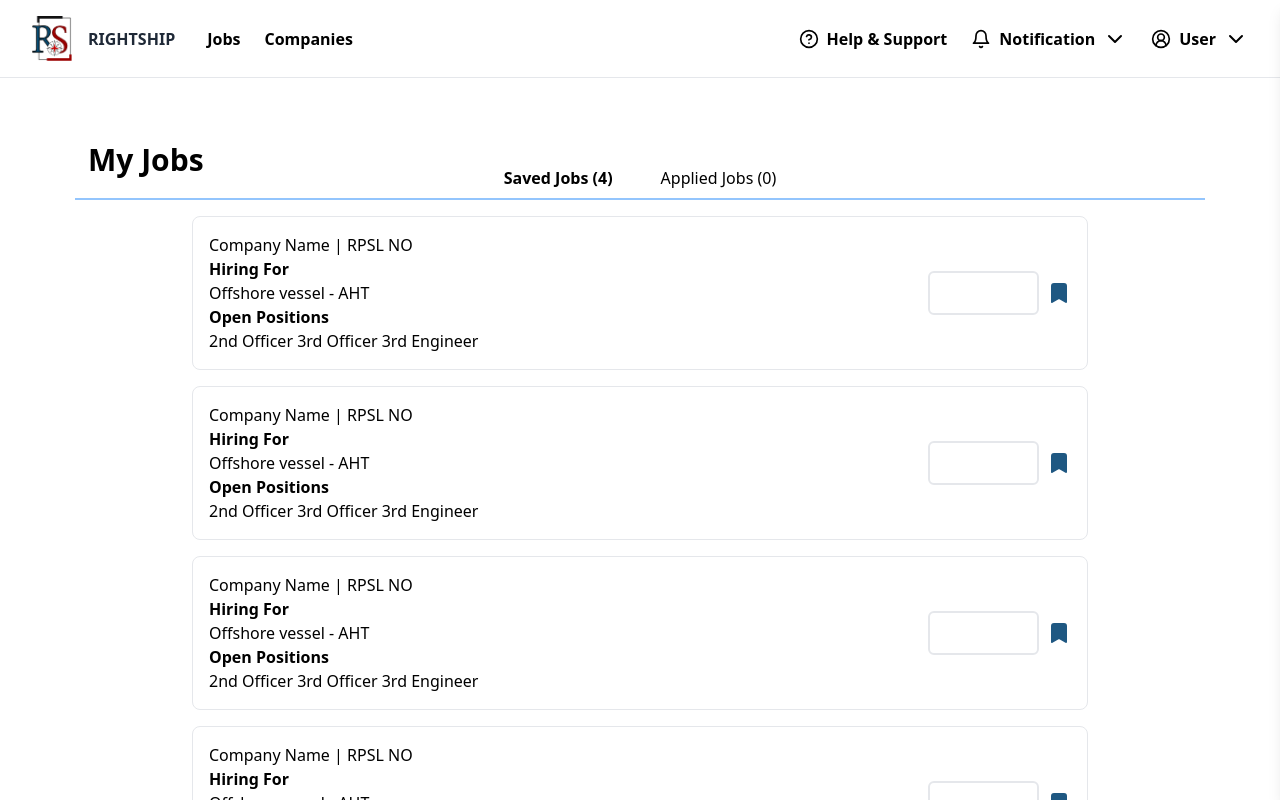
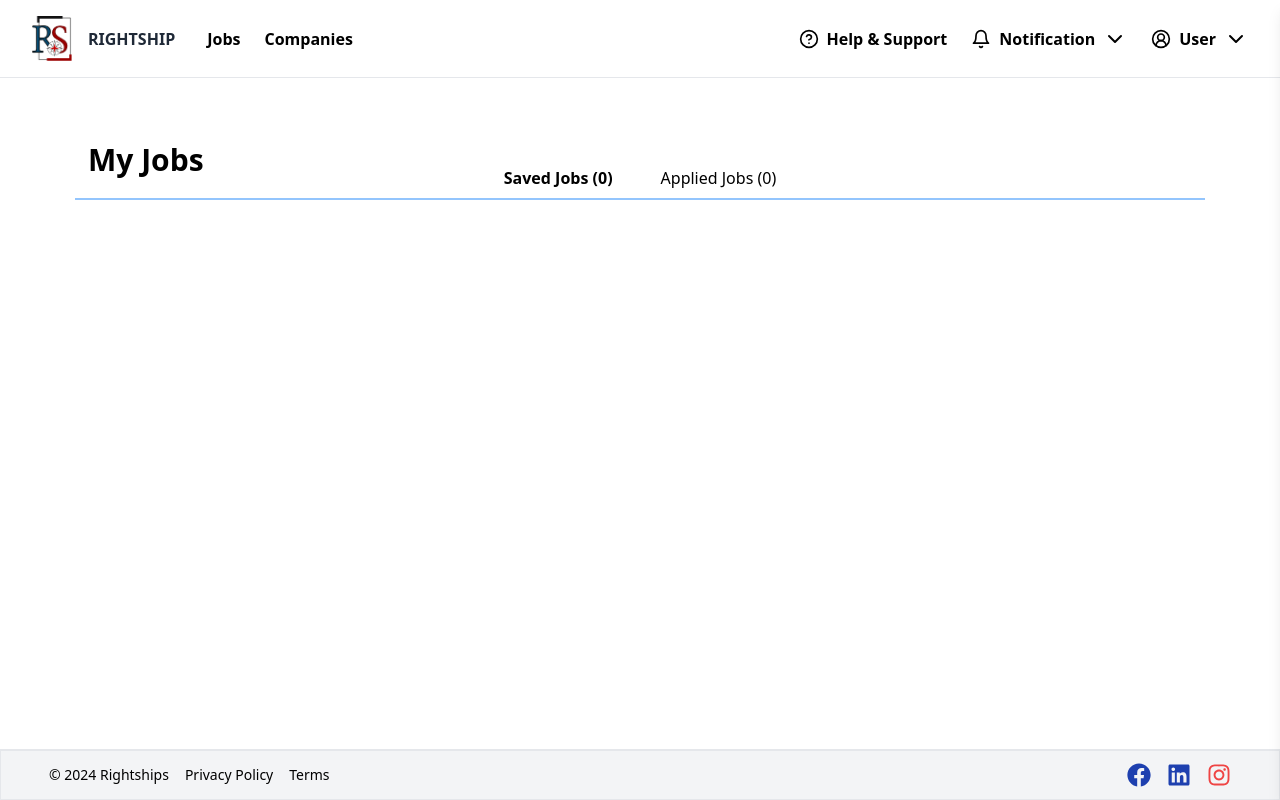
Before and after one commit to Nishikant001/right-ship, a React (Create React App) app: page /myjobs in a window 1280 px wide. Shown: the top 800 px of the page. Built offline with nearby package versions, Linux system fonts and the light colour scheme; a web font is replaced by a local one.

Commit message:
job dashboard done

```diff
--- /dev/null
+++ b/src/features/jobSlice.js
@@ -0,0 +1,41 @@
+import { createSlice } from '@reduxjs/toolkit';
+
+const initialState = {
+  savedJobs: JSON.parse(localStorage.getItem('savedJobs')) || [],
+  appliedJobs: JSON.parse(localStorage.getItem('appliedJobs')) || [],
+};
+
+const jobSlice = createSlice({
+  name: 'job',
+  initialState,
+  reducers: {
+    applyJob: (state, action) => {
+      const job = action.payload;
+      if (!state.appliedJobs.some(appliedJob => appliedJob.id === job.id)) {
+        state.appliedJobs.push(job);
+        localStorage.setItem('appliedJobs', JSON.stringify(state.appliedJobs));
+      }
+    },
+    bookmarkJob: (state, action) => {
+      const job = action.payload;
+      if (!state.savedJobs.some(savedJob => savedJob.id === job.id)) {
+        state.savedJobs.push(job);
+        localStorage.setItem('savedJobs', JSON.stringify(state.savedJobs));
+      }
+    },
+    removeJob: (state, action) => {
+      const jobId = action.payload;
+      state.savedJobs = state.savedJobs.filter(job => job.id !== jobId);
+      localStorage.setItem('savedJobs', JSON.stringify(state.savedJobs));
+    },
+    unapplyJob: (state, action) => {
+      const jobId = action.payload;
+      state.appliedJobs = state.appliedJobs.filter(job => job.id !== jobId);
+      localStorage.setItem('appliedJobs', JSON.stringify(state.appliedJobs));
+    },
+  },
+});
+
+export const { applyJob, bookmarkJob, removeJob, unapplyJob } = jobSlice.actions;
+
+export default jobSlice.reducer;
--- a/src/job_seeker/jobs/InitialJob.js
+++ b/src/job_seeker/jobs/InitialJob.js
@@ -1,80 +1,42 @@
-import React, { useState } from 'react';
+import React, { useState, useEffect } from 'react';
 import { Bookmark } from 'lucide-react';
-
-const initialJobsData = {
-  savedJobs: [
-    {
-      id: 1,
-      companyName: 'Company Name',
-      rpslNo: 'RPSL NO',
-      hiringFor: 'Offshore vessel - AHT',
-      openPositions: ['2nd Officer', '3rd Officer', '3rd Engineer'],
-      applied: false,
-    },
-    {
-      id: 2,
-      companyName: 'Company Name',
-      rpslNo: 'RPSL NO',
-      hiringFor: 'Offshore vessel - AHT',
-      openPositions: ['2nd Officer', '3rd Officer', '3rd Engineer'],
-      applied: false,
-    },
-    {
-      id: 3,
-      companyName: 'Company Name',
-      rpslNo: 'RPSL NO',
-      hiringFor: 'Offshore vessel - AHT',
-      openPositions: ['2nd Officer', '3rd Officer', '3rd Engineer'],
-      applied: false,
-    },
-    {
-      id: 4,
-      companyName: 'Company Name',
-      rpslNo: 'RPSL NO',
-      hiringFor: 'Offshore vessel - AHT',
-      openPositions: ['2nd Officer', '3rd Officer', '3rd Engineer'],
-      applied: false,
-    },
-  ],
-  appliedJobs: [],
-};
+import { useSelector, useDispatch } from 'react-redux';
+import { removeJob, unapplyJob, applyJob, bookmarkJob } from '../../features/jobSlice';
 
 const MyJobs = () => {
-  const [jobsData, setJobsData] = useState(initialJobsData);
-  const [activeTab, setActiveTab] = useState('savedJobs');
+  const savedJobs = useSelector(state => state.job.savedJobs);
+  const appliedJobs = useSelector(state => state.job.appliedJobs);
+  const [activeTab, setActiveTab] = useState('');
 
-  const toggleApply = (jobId) => {
-    setJobsData((prevJobsData) => {
-      const savedJobs = [...prevJobsData.savedJobs];
-      const appliedJobs = [...prevJobsData.appliedJobs];
-      const jobIndex = savedJobs.findIndex((job) => job.id === jobId);
+  const dispatch = useDispatch();
 
-      if (jobIndex !== -1) {
-        const job = savedJobs[jobIndex];
-        job.applied = !job.applied;
+  // Load active tab from localStorage when component mounts
+  useEffect(() => {
+    const storedTab = localStorage.getItem('activeTab') || 'savedJobs';
+    setActiveTab(storedTab);
+  }, []);
 
-        if (job.applied) {
-          appliedJobs.push(job);
-        } else {
-          const appliedJobIndex = appliedJobs.findIndex((j) => j.id === jobId);
-          if (appliedJobIndex !== -1) {
-            appliedJobs.splice(appliedJobIndex, 1);
-          }
-        }
+  // Store active tab in localStorage whenever it changes
+  useEffect(() => {
+    if (activeTab) {
+      localStorage.setItem('activeTab', activeTab);
+    }
+  }, [activeTab]);
 
-        savedJobs[jobIndex] = job;
-      }
-
-      return { savedJobs, appliedJobs };
-    });
+  const toggleApply = (job) => {
+    if (appliedJobs.some(appliedJob => appliedJob.id === job.id)) {
+      dispatch(unapplyJob(job.id)); // Unapply action
+    } else {
+      dispatch(applyJob(job)); // Apply action
+    }
   };
 
-  const removeJob = (jobId) => {
-    setJobsData((prevJobsData) => {
-      const savedJobs = prevJobsData.savedJobs.filter((job) => job.id !== jobId);
-      const appliedJobs = prevJobsData.appliedJobs.filter((job) => job.id !== jobId);
-      return { savedJobs, appliedJobs };
-    });
+  const toggleBookmark = (job) => {
+    if (savedJobs.some(savedJob => savedJob.id === job.id)) {
+      dispatch(removeJob(job.id)); // This removes the job only from savedJobs
+    } else {
+      dispatch(bookmarkJob(job)); // This adds the job to savedJobs
+    }
   };
 
   return (
@@ -89,7 +51,7 @@ const MyJobs = () => {
             }`}
             onClick={() => setActiveTab('savedJobs')}
           >
-            Saved Jobs ({jobsData.savedJobs.length})
+            Saved Jobs ({savedJobs.length})
           </button>
           <button
             className={`px-4 py-2 font-medium ${
@@ -97,13 +59,13 @@ const MyJobs = () => {
             }`}
             onClick={() => setActiveTab('appliedJobs')}
           >
-            Applied Jobs ({jobsData.appliedJobs.length})
+            Applied Jobs ({appliedJobs.length})
           </button>
         </div>
         <div className="w-11/12 border mx-auto border-blue-300 mb-4"></div>
         <div className='max-w-4xl mx-auto'>
           {activeTab === 'savedJobs' &&
-            jobsData.savedJobs.map((job) => (
+            savedJobs.map((job) => (
               <div key={job.id} className="flex flex-col md:flex-row justify-between p-4 border rounded-lg mb-4">
                 <div>
                   <p>{job.companyName} | {job.rpslNo}</p>
@@ -115,18 +77,20 @@ const MyJobs = () => {
                 <div className="flex mt-2 md:mt-0 items-center space-x-2">
                   <button
                     className={`px-4 py-2 ${
-                      job.applied ? 'border-2 border-customBlue text-customBlue font-semibold rounded-md' : 'border-2 border-customBlue text-white bg-customBlue font-semibold rounded-md'
+                      appliedJobs.some(appliedJob => appliedJob.id === job.id) ? 'border-2 border-customBlue text-customBlue font-semibold rounded-md' : 'border-2 border-customBlue text-white bg-customBlue font-semibold rounded-md'
                     }`}
-                    onClick={() => toggleApply(job.id)}
+                    onClick={() => toggleApply(job)}
                   >
-                    {job.applied ? 'Unapply' : 'Apply Job'}
+                    {appliedJobs.some(appliedJob => appliedJob.id === job.id) ? 'Unapply' : 'Apply Job'}
                   </button>
-                  <Bookmark className="w-6 h-6 cursor-pointer" color='#1F5882' fill='#1F5882' onClick={() => removeJob(job.id)} />
+                  <button onClick={() => toggleBookmark(job)}>
+                    <Bookmark className="w-6 h-6 cursor-pointer" color='#1F5882' fill={savedJobs.some(savedJob => savedJob.id === job.id) ? '#1F5882' : 'none'} />
+                  </button>
                 </div>
               </div>
             ))}
           {activeTab === 'appliedJobs' &&
-            jobsData.appliedJobs.map((job) => (
+            appliedJobs.map((job) => (
               <div key={job.id} className="flex justify-between items-center p-4 border rounded-lg mb-4">
                 <div>
                   <p>{job.companyName} | {job.rpslNo}</p>
@@ -138,11 +102,13 @@ const MyJobs = () => {
                 <div className="flex items-center space-x-2">
                   <button
                     className="px-4 py-2 border-2 border-customBlue text-customBlue font-semibold rounded-md"
-                    onClick={() => toggleApply(job.id)}
+                    onClick={() => toggleApply(job)}
                   >
                     Unapply
                   </button>
-                  <Bookmark className="w-6 h-6 cursor-pointer" color='#1F5882' fill='#1F5882' onClick={() => removeJob(job.id)} />
+                  <button onClick={() => toggleBookmark(job)}>
+                    <Bookmark className="w-6 h-6 cursor-pointer" color='#1F5882' fill={savedJobs.some(savedJob => savedJob.id === job.id) ? '#1F5882' : 'none'} />
+                  </button>
                 </div>
               </div>
             ))}
--- a/src/job_seeker/jobs/InitialJobs2.jsx
+++ b/src/job_seeker/jobs/InitialJobs2.jsx
@@ -1,5 +1,7 @@
 import React, { useState, useEffect } from 'react';
 import { Bookmark } from 'lucide-react';
+import { useDispatch, useSelector } from 'react-redux';
+import { applyJob, bookmarkJob, unapplyJob, removeJob } from '../../features/jobSlice';
 
 const initialJobsData = {
   savedJobs: [],
@@ -8,12 +10,22 @@ const initialJobsData = {
 };
 
 const JobDashboard = () => {
+  const dispatch = useDispatch();
+  const savedJobs = useSelector(state => state.job.savedJobs);
+  const appliedJobs = useSelector(state => state.job.appliedJobs);
   const [jobsData, setJobsData] = useState(initialJobsData);
   const [selectedJob, setSelectedJob] = useState(null);
-    const [currentPage, setCurrentPage] = useState(1);
-    const jobsPerPage = 12;
 
   useEffect(() => {
+    const storedSavedJobs = JSON.parse(localStorage.getItem('savedJobs')) || [];
+    const storedAppliedJobs = JSON.parse(localStorage.getItem('appliedJobs')) || [];
+
+    setJobsData(prevJobsData => ({
+      ...prevJobsData,
+      savedJobs: storedSavedJobs,
+      appliedJobs: storedAppliedJobs,
+    }));
+
     fetchJobsData();
   }, []);
 
@@ -25,36 +37,36 @@ const JobDashboard = () => {
           'Accept': '*/*',
           'Content-Type': 'application/json',
         },
-                body: JSON.stringify({
-                    // Add your request body if needed
-                }),
+        body: JSON.stringify({}),
       });
 
       if (response.ok) {
         const result = await response.json();
-                console.log("Fetched Data:", result); // Log fetched data
-
         const data = result.applications || [];
 
-                const formattedData = data.map(job => ({
-                    id: job.application_id || 'undefined-id', // Log default value if id is missing
+        const formattedData = data.slice(0, 40).map(job => ({
+          id: job.application_id || 'undefined-id',
           companyName: job.company_name || '',
           rpslNo: job.rspl_no || '',
           hiringFor: job.hiring_for || '',
           openPositions: job.open_positions || [],
-                    src: job.website_url|| '',
+          src: job.website_url || '',
           contact: {
             number: job.mobile_no || '',
             email: job.email || '',
           },
           benefits: job.benifits || [],
           description: job.description || '',
-                    applied: job.applied || false,
-                    bookmarked: job.bookmarked || false,
+          applied: appliedJobs.some(appliedJob => appliedJob.id === job.application_id),
+          bookmarked: savedJobs.some(savedJob => savedJob.id === job.application_id),
           postedDate: job.created_date || '',
         }));
 
         setJobsData(prevJobsData => ({ ...prevJobsData, savedJobs: formattedData }));
+
+        if (formattedData.length > 0) {
+          setSelectedJob(formattedData[0]);
+        }
       } else {
         console.error('Failed to fetch job data');
       }
@@ -63,8 +75,6 @@ const JobDashboard = () => {
     }
   };
 
-    const paginatedJobs = jobsData.savedJobs.slice((currentPage - 1) * jobsPerPage, currentPage * jobsPerPage);
-
   const toggleApply = (jobId) => {
     setJobsData(prevJobsData => {
       const savedJobs = [...prevJobsData.savedJobs];
@@ -72,19 +82,27 @@ const JobDashboard = () => {
       const jobIndex = savedJobs.findIndex(job => job.id === jobId);
 
       if (jobIndex !== -1) {
-                const job = savedJobs[jobIndex];
+        const job = { ...savedJobs[jobIndex] };
         job.applied = !job.applied;
 
         if (job.applied) {
           appliedJobs.push(job);
+          dispatch(applyJob(job));
         } else {
           const appliedJobIndex = appliedJobs.findIndex(j => j.id === jobId);
           if (appliedJobIndex !== -1) {
             appliedJobs.splice(appliedJobIndex, 1);
           }
+          dispatch(unapplyJob(job.id));
         }
 
+        localStorage.setItem('appliedJobs', JSON.stringify(appliedJobs));
         savedJobs[jobIndex] = job;
+
+        // Update the selectedJob if it's the same as the toggled job
+        if (selectedJob?.id === jobId) {
+          setSelectedJob({ ...job });
+        }
       }
 
       return { ...prevJobsData, savedJobs, appliedJobs };
@@ -94,23 +112,31 @@ const JobDashboard = () => {
   const toggleBookmark = (jobId) => {
     setJobsData(prevJobsData => {
       const savedJobs = [...prevJobsData.savedJobs];
-            const bookmarkedJobs = [...prevJobsData.bookmarkedJobs];
+      const bookmarkedJobs = prevJobsData.bookmarkedJobs ? [...prevJobsData.bookmarkedJobs] : [];
       const jobIndex = savedJobs.findIndex(job => job.id === jobId);
 
       if (jobIndex !== -1) {
-                const job = savedJobs[jobIndex];
+        const job = { ...savedJobs[jobIndex] };
         job.bookmarked = !job.bookmarked;
 
         if (job.bookmarked) {
           bookmarkedJobs.push(job);
+          dispatch(bookmarkJob(job));
         } else {
           const bookmarkedJobIndex = bookmarkedJobs.findIndex(j => j.id === jobId);
           if (bookmarkedJobIndex !== -1) {
             bookmarkedJobs.splice(bookmarkedJobIndex, 1);
           }
+          dispatch(removeJob(job.id));
         }
 
+        localStorage.setItem('savedJobs', JSON.stringify(savedJobs));
         savedJobs[jobIndex] = job;
+
+        // Update the selectedJob if it's the same as the toggled job
+        if (selectedJob?.id === jobId) {
+          setSelectedJob({ ...job });
+        }
       }
 
       return { ...prevJobsData, savedJobs, bookmarkedJobs };
@@ -118,18 +144,7 @@ const JobDashboard = () => {
   };
 
   const handleJobClick = (job) => {
-        console.log("Clicked Job:", job); // Log full job object
-        console.log("Clicked Job ID:", job.id); // Log job id
     setSelectedJob(selectedJob?.id === job.id ? null : job);
-    };
-
-
-    const handlePageChange = (direction) => {
-        if (direction === 'next') {
-            setCurrentPage(prevPage => prevPage + 1);
-        } else if (direction === 'prev') {
-            setCurrentPage(prevPage => Math.max(prevPage - 1, 1));
-        }
   };
 
   return (
@@ -138,7 +153,7 @@ const JobDashboard = () => {
       <div className="min-h-screen bg-gray-200 p-3">
         <div className="flex flex-col md:flex-row">
           <div className="w-full md:max-w-md pr-3 h-screen overflow-y-scroll" style={{ height: 'calc(186vh - 100px)' }}>
-                        {paginatedJobs.map(job => (
+            {jobsData.savedJobs.map(job => (
               <div
                 key={job.id}
                 className={`relative p-4 mb-4 border bg-white cursor-pointer ${selectedJob && selectedJob.id === job.id ? 'border-customBlue border' : ''}`}
@@ -155,13 +170,13 @@ const JobDashboard = () => {
                 </div>
                 <div className="flex mt-2 md:mt-0 items-center space-x-2">
                   <button
-                                        className={`mt-2 w-24 py-1.5 ${job.applied ? 'border-2 border-customBlue text-customBlue font-bold rounded-md' : 'border-2 border-customBlue text-customBlue font-bold rounded-md'}`}
+                    className={`mt-2 min-w-24 py-1.5 ${job.applied ? 'border border-customBlue text-customBlue font-semibold rounded-md' : 'bg-customBlue border text-white font-semibold rounded-md'}`}
                     onClick={(e) => { e.stopPropagation(); toggleApply(job.id); }}
                   >
                     {job.applied ? 'Unapply' : 'Apply'}
                   </button>
                   <button
-                                        className='mt-1'
+                    className='mt-2'
                     onClick={(e) => { e.stopPropagation(); toggleBookmark(job.id); }}
                   >
                     <Bookmark size={22} className={job.bookmarked ? 'fill-current text-[#1F5882]' : 'stroke-current text-[#1F5882]'} />
@@ -169,22 +184,6 @@ const JobDashboard = () => {
                 </div>
               </div>
             ))}
-                        <div className="flex justify-between mt-4">
-                            <button
-                                onClick={() => handlePageChange('prev')}
-                                disabled={currentPage === 1}
-                                className="px-4 py-2 bg-blue-500 text-white rounded-md"
-                            >
-                                Previous
-                            </button>
-                            <button
-                                onClick={() => handlePageChange('next')}
-                                disabled={paginatedJobs.length < jobsPerPage}
-                                className="px-4 py-2 bg-blue-500 text-white rounded-md"
-                            >
-                                Next
-                            </button>
-                        </div>
           </div>
           <div className="w-full md:max-w-3xl px-3">
             {selectedJob && (
@@ -211,9 +210,8 @@ const JobDashboard = () => {
                             e.stopPropagation();
                             toggleBookmark(selectedJob.id);
                           }}
-                                className={`p-2 rounded-full ${selectedJob.bookmarked ? 'bg-[#1F5882] text-white' : 'bg-white border border-[#1F5882] text-[#1F5882]'}`}
                         >
-                                <Bookmark size={22} />
+                          <Bookmark size={22} className={selectedJob.bookmarked ? 'fill-current text-[#1F5882]' : 'stroke-current text-[#1F5882]'} />
                         </button>
                       </div>
                     </div>
--- a/src/store.js
+++ b/src/store.js
@@ -1,10 +1,9 @@
-// src/redux/store.js
-
 import { configureStore } from '@reduxjs/toolkit';
 import empslice from './company/Slice/Empslice';
 import otpReducer from './features/otpSlice';
 import contactReducer from './features/contactSlice';
 import employeeRegistrationReducer from './features/employeeRegistrationSlice';
+import jobReducer from './features/jobSlice';  // Import the job slice
 
 const store = configureStore({
   reducer: {
@@ -12,6 +11,7 @@ const store = configureStore({
     otp: otpReducer,
     contact: contactReducer,
     employee: employeeRegistrationReducer,
+    job: jobReducer,  // Add job reducer to the store
   },
 });
 
```
Lines whose indentation alone changed are shown as unchanged.
